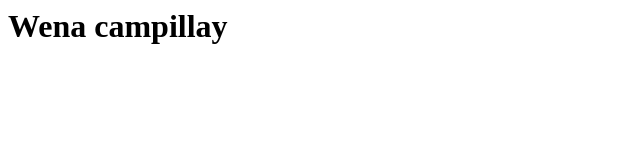
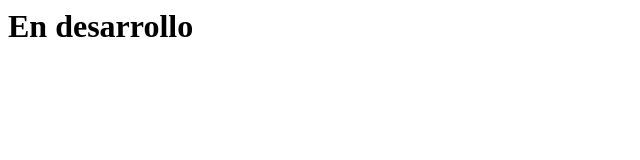
Before and after one commit to Nob0dyknows99/Nob0dyknows99.github.io, a plain HTML site: page index.html in a window 1280 px wide. Shown: the whole page, without its empty margins (0-640 px from the left). Drawn offline with Linux system fonts and the light colour scheme.

Commit message:
Update index.html

```diff
--- a/index.html
+++ b/index.html
@@ -1 +1 @@
-<h1>Wena campillay</h1>
+<h1>En desarrollo</h1>
```
